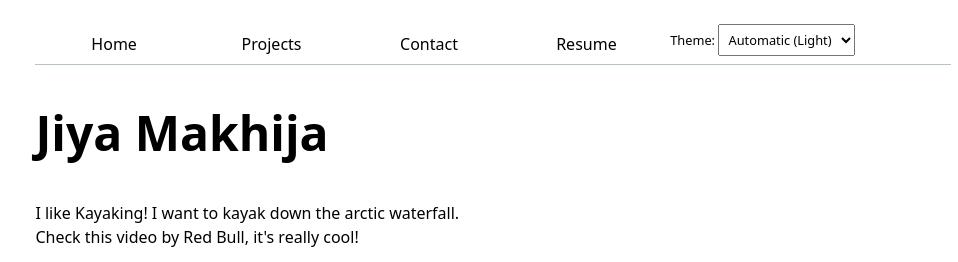
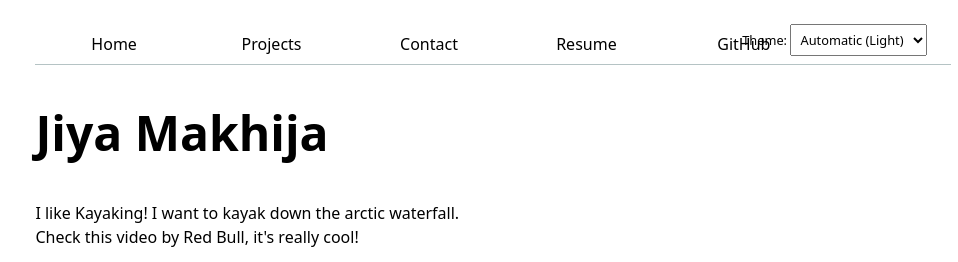
Before and after one commit to jiya-makhija/portfolio, a plain HTML site: page index.html in a window 1280 px wide. Shown: the top 262 px of the page, without its empty margins (147-1105 px from the left). Drawn offline with Linux system fonts and the light colour scheme.

Commit message:
Update style.css

```diff
--- a/style.css
+++ b/style.css
@@ -5,7 +5,7 @@ html {
 .color-scheme {
   position: absolute;
   top: 1rem;
-  right: 7rem;;
+  right: 2.5rem;;
   font-size: 80%;
   font-family: inherit;
 }
```
